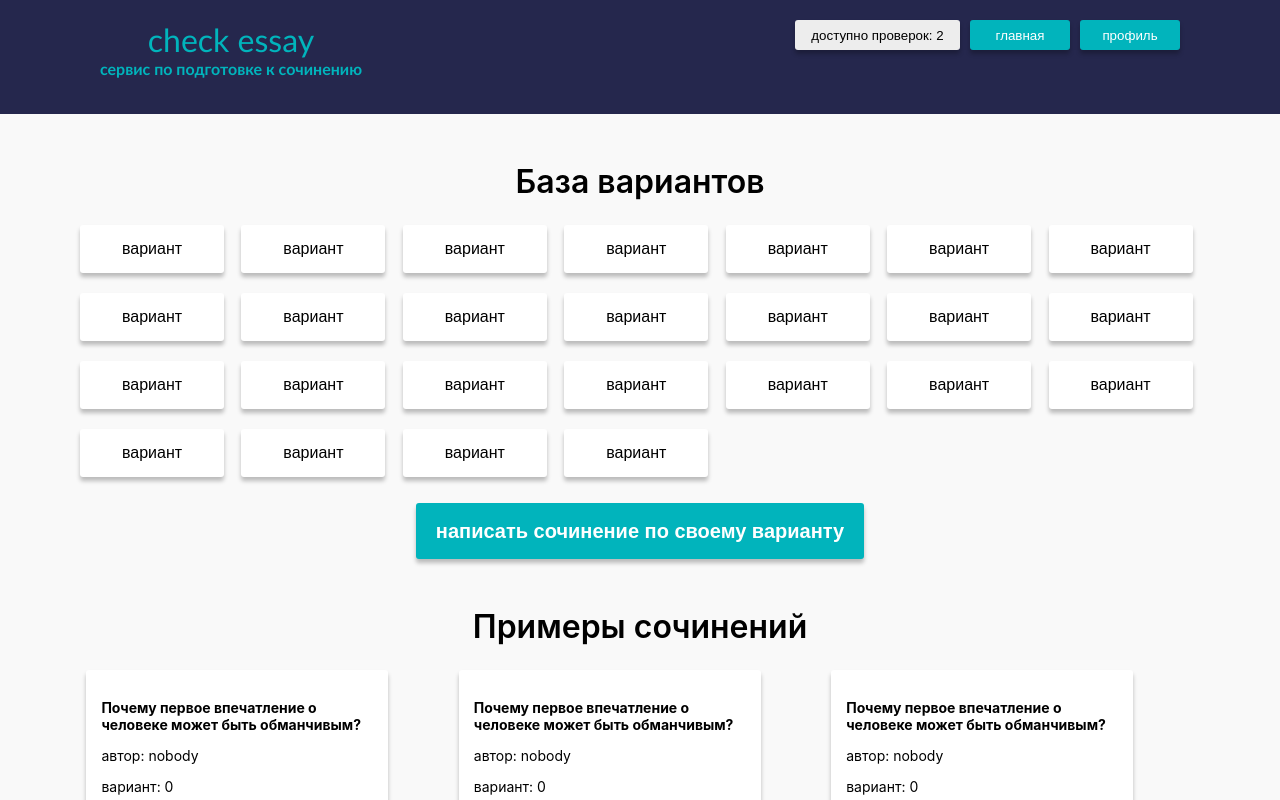
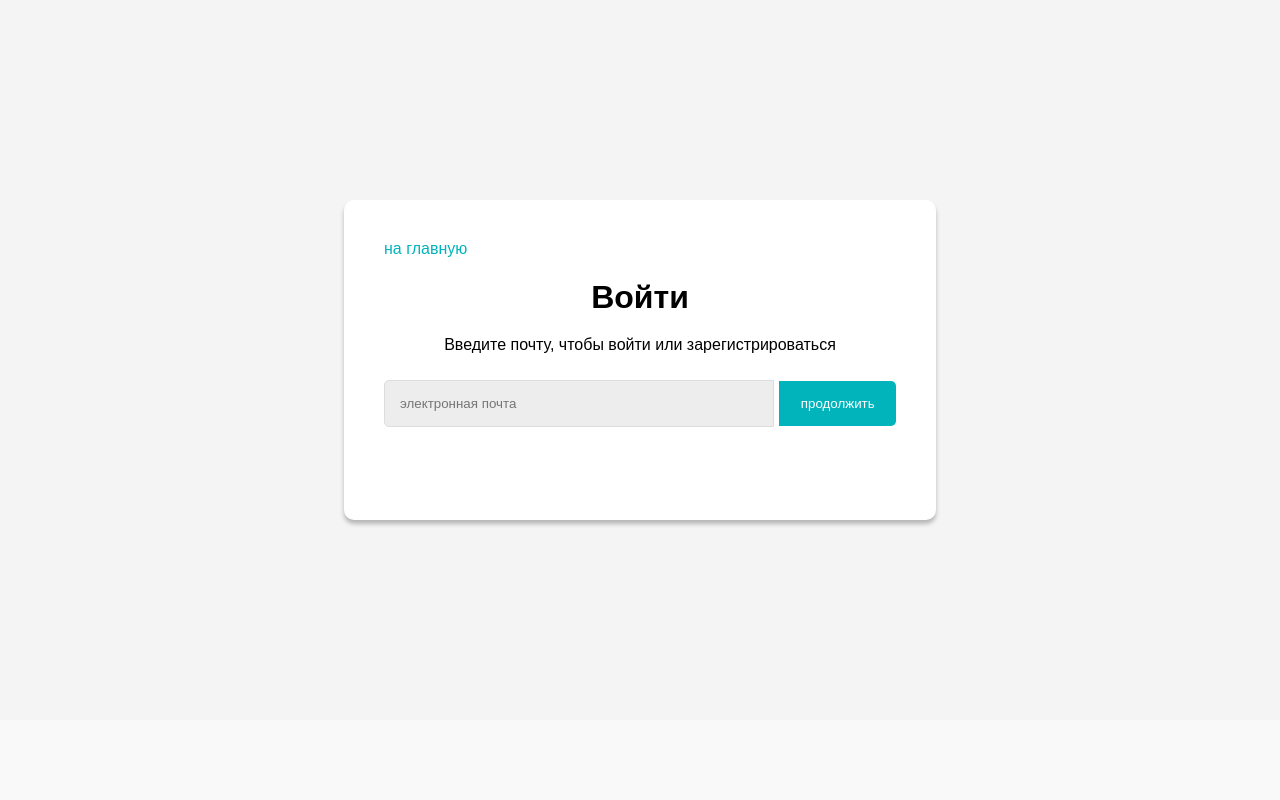
Before and after one commit to alexgrabko1992/check-essay-website, a React (Create React App) app: page /registration in a window 1280 px wide. Before the commit this address led to /. Shown: the top 800 px of the page. Built offline with nearby package versions, Linux system fonts and the light colour scheme.

Commit message:
add registration page

```diff
--- a/src/App.js
+++ b/src/App.js
@@ -1,6 +1,7 @@
 import React from 'react';
 import { BrowserRouter as Router, Navigate, Route, Routes } from "react-router-dom";
 import MainPage from './pages/MainPage/MainPage';
+import RegistrationPage from './pages/RegistrationPage/RegistrationPage';
 
 
 function App() {
@@ -8,6 +9,7 @@ function App() {
     <Router>
       <Routes>
         <Route path="/" element={<MainPage />} />
+        <Route path="/registration" element={<RegistrationPage />} />
         <Route path="*" element={<Navigate to="/" replace />} />
       </Routes>
     </Router>
--- /dev/null
+++ b/src/pages/RegistrationPage/RegistrationPage.css
@@ -0,0 +1,75 @@
+.registration-body {
+    font-family: Arial, sans-serif;
+    background-color: #f4f4f4;
+    display: flex;
+    justify-content: center;
+    align-items: center;
+    height: 90vh;
+    margin: 0;
+  }
+
+  .registration-container {
+    background-color: white;
+    padding: 40px;
+    border-radius: 10px;
+    box-shadow: 0 4px 4px rgba(0, 0, 0, 0.25);
+    text-align: center;
+    width: 40vw;
+    height: 30vh;
+  }
+
+  .input-group {
+    display: flex; /* Устанавливаем контейнер для инпута и кнопки */
+    justify-content: center;
+    align-items: center;
+    gap: 5px; /* Отступ между инпутом и кнопкой */
+  }
+
+  .registration-container input[type="email"]:focus {
+    outline: none;
+    border: 1px solid black;
+    background-color: white;
+  }
+
+  .registration-container input[type="email"] {
+    width: 100%;
+    padding: 15px;
+    margin: 10px 0;
+    border: 1px solid #ddd;
+    border-radius: 5px 0px 0px 5px;
+    background-color: #EDEDED;
+    transition: background-color 0.2s ease; /* Плавный переход для изменения цвета */
+  }
+
+  .registration-container .back-link {
+    text-decoration: none;
+    color: #01B4BC;
+    display: flex;
+    justify-content: flex-start;
+    margin-bottom: 20px;
+  }
+
+  .registration-container h1 {
+    margin-bottom: 20px;
+  }
+
+  .registration-container .login-button {
+    width: 30%;
+    padding: 15px;
+    background-color: #01B4BC;
+    color: white;
+    border: none;
+    border-radius: 0px 5px 5px 0px;
+    cursor: pointer;
+  }
+
+  .registration-container .login-button:hover {
+    background-color: #38a2b0;
+  }
+
+  .registration-container .message {
+    margin-top: 10px;
+    color: red;
+    /* display: flex;
+    justify-content: flex-end;  */
+  }
--- /dev/null
+++ b/src/pages/RegistrationPage/RegistrationPage.js
@@ -0,0 +1,60 @@
+import React, { useState } from 'react';
+import './RegistrationPage.css';  // Стили для страницы
+
+function RegistrationPage() {
+  const [email, setEmail] = useState('');
+  const [message, setMessage] = useState('');
+
+  // Функция для валидации email
+  const validateEmail = (email) => {
+    const re = /^[^\s@]+@[^\s@]+\.[^\s@]+$/;
+    return re.test(String(email).toLowerCase());
+  };
+
+  // Обработчик нажатия на кнопку
+  const handleLogin = () => {
+    if (!email) {
+      setMessage('введите электронную почту!');
+    } else if (!validateEmail(email)) {
+      setMessage('введите электронную почту корректно🙄');
+    } else {
+      setMessage('Вы успешно вошли!');
+    }
+  };
+
+  setTimeout(() => {
+    setMessage('');
+  }, 4000);
+
+  // Обработчик изменения поля email
+  const handleEmailChange = (e) => {
+    setEmail(e.target.value);
+  };
+
+  return (
+    <body className='registration-body'>
+      <div className="registration-container">
+        <div className="back-link-container">
+          <a href="/" className="back-link">на главную</a>
+        </div>
+        <h1>Войти</h1>
+        <p>Введите почту, чтобы войти или зарегистрироваться</p>
+        <div className="input-group">
+          <input
+            type="email"
+            placeholder="электронная почта"
+            value={email}
+            onChange={handleEmailChange}
+            className={`email-input ${email ? 'active' : ''}`}
+          />
+          <button onClick={handleLogin} className="login-button">
+            продолжить
+          </button>
+        </div>
+        {message && <div className="message">{message}</div>}
+      </div>
+    </body>
+  );
+}
+
+export default RegistrationPage;
```
Also changed, not shown: 1 other file (tests, documents, lock files or other folders).
